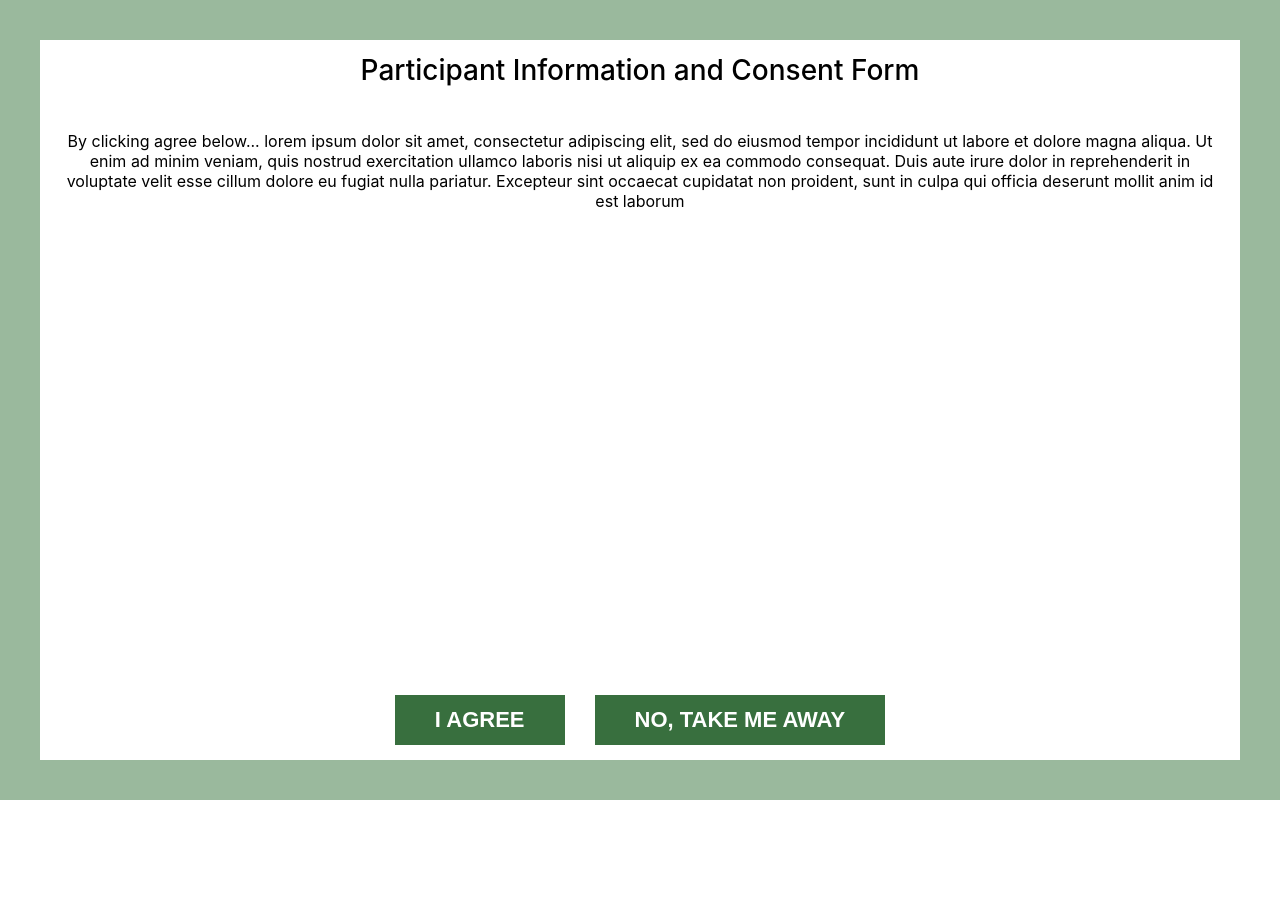
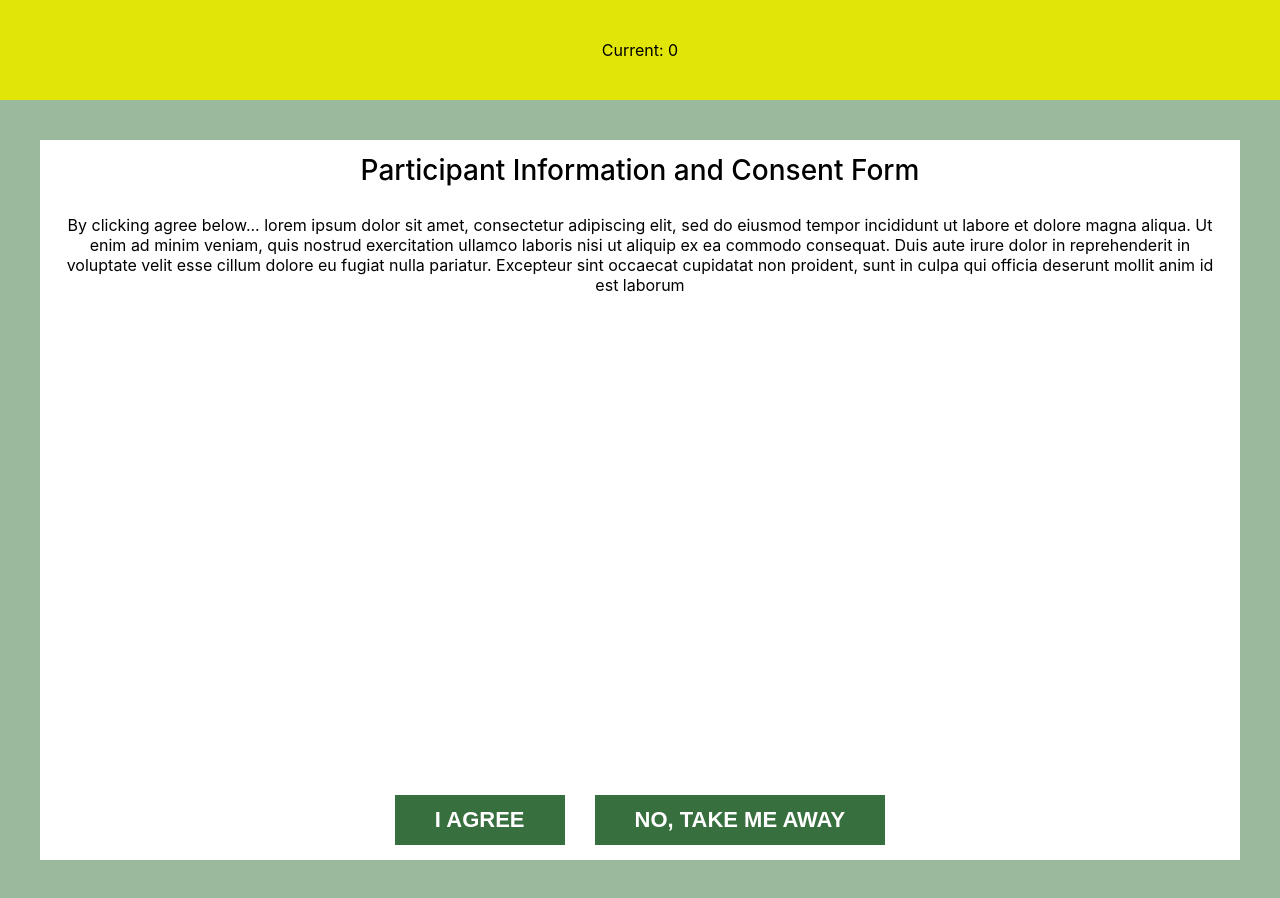
Before and after one commit to UoaWDCC/Stick-Insect, a React (Create React App) app in the folder frontend/: page / in a window 1280 px wide. Before the commit the page ends 800 px from the top, so only its background shows below. Built offline with nearby package versions, Linux system fonts and the light colour scheme.

Commit message:
Implement countdown

```diff
--- a/frontend/src/App.js
+++ b/frontend/src/App.js
@@ -1,7 +1,7 @@
-
-import logo from './logo.svg';
-import './App.css';
-import ConsentPage from './components/ConsentPage';
+import logo from "./logo.svg";
+import "./App.css";
+import ConsentPage from "./components/ConsentPage";
+import Timer from "./components/Timer";
 
 function App() {
   return (
@@ -20,7 +20,8 @@ function App() {
           Learn React
         </a>
       </header> */}
-      <ConsentPage/>
+      <Timer />
+      <ConsentPage />
     </div>
   );
 }
--- /dev/null
+++ b/frontend/src/components/Timer.js
@@ -0,0 +1,35 @@
+import React from "react";
+import { useState, useEffect } from "react";
+import styles from "./Timer.module.css";
+
+const Timer = function () {
+  const record = [];
+  const [sec, setSec] = useState(3);
+  const [background, setbackground] = useState("blue");
+
+  const recordTheSec = function (sec) {
+    if (sec < 15) {
+      record.push(sec);
+    }
+  };
+  useEffect(() => {
+    if (sec <= 5) {
+      setbackground("red");
+    }
+    const timer = setTimeout(() => {
+      setSec(sec - 1);
+    }, 1000);
+
+    if (sec === 0) {
+      clearInterval(timer);
+      //setSec("You finish!!");
+    }
+  });
+  return (
+    <div className={`${styles.timer} ${styles[`${background}`]}`}>
+      Current: {sec}
+    </div>
+  );
+};
+
+export default Timer;
--- /dev/null
+++ b/frontend/src/components/Timer.module.css
@@ -0,0 +1,17 @@
+* {
+  padding: 0;
+  margin: 0;
+}
+
+.timer {
+  height: 100px;
+  display: flex;
+  justify-content: center;
+  line-height: 100px;
+}
+
+
+
+.red {
+  background-color: rgb(226, 230, 8);
+}
```
